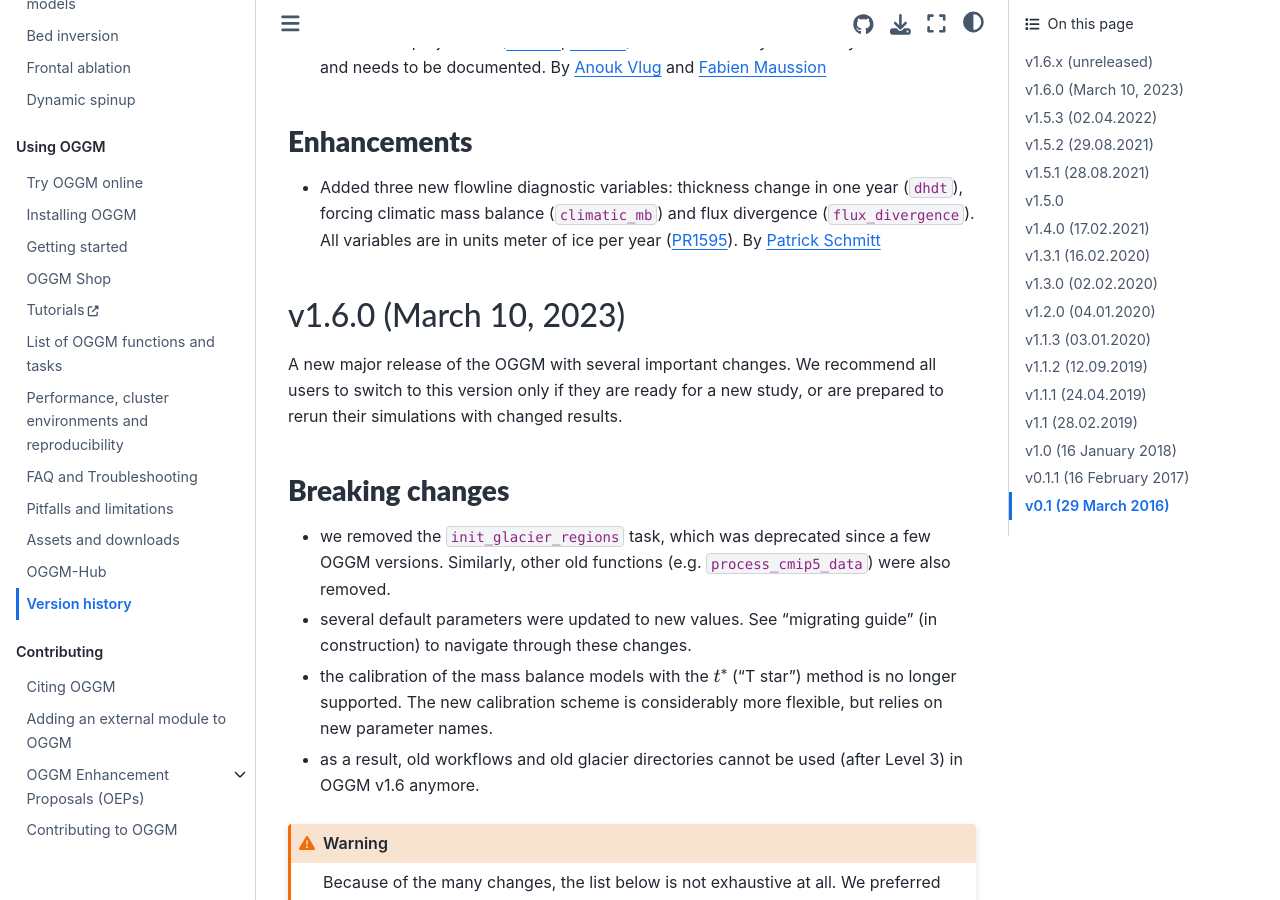
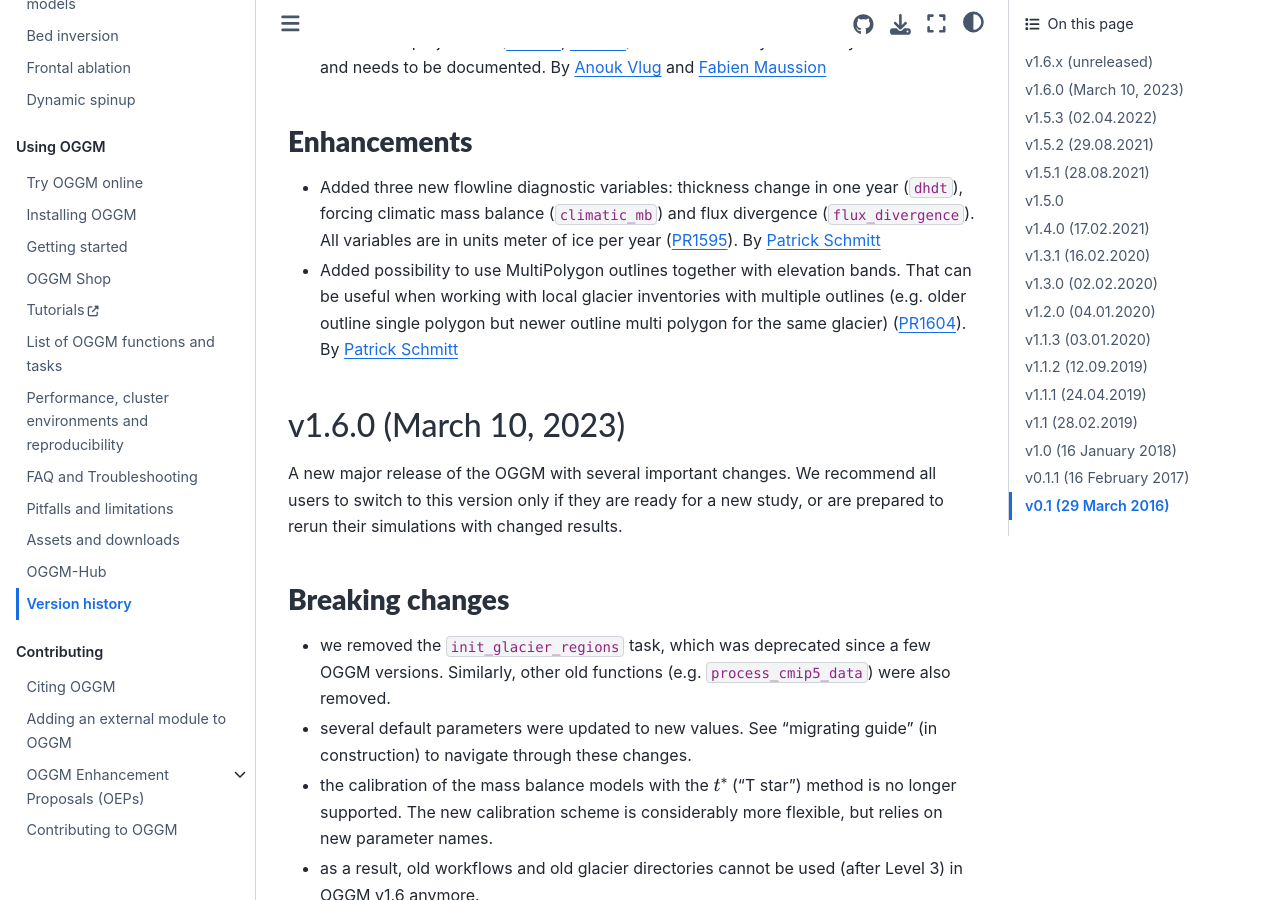
Before and after one commit to OGGM/oggm, a Sphinx documentation site: the page built from docs/whats-new.rst, in a window 1280 px wide and 900 px high, scrolled down 655 px. Built offline with Sphinx 7.4.7 and the Sphinx Book theme 1.1.4, drawn with Linux system fonts in a browser that asks for light colours; the version number could not be read and is left out.

Commit message:
added whats-new

```diff
--- a/docs/whats-new.rst
+++ b/docs/whats-new.rst
@@ -39,6 +39,11 @@ Enhancements
   (``dhdt``), forcing climatic mass balance (``climatic_mb``) and flux divergence
   (``flux_divergence``). All variables are in units meter of ice per year
   (:pull:`1595`).
+  By `Patrick Schmitt <https://github.com/pat-schmitt>`_
+- Added possibility to use MultiPolygon outlines together with elevation bands.
+  That can be useful when working with local glacier inventories with multiple
+  outlines (e.g. older outline single polygon but newer outline multi polygon for
+  the same glacier) (:pull:`1604`).
   By `Patrick Schmitt <https://github.com/pat-schmitt>`_
 
 
```
